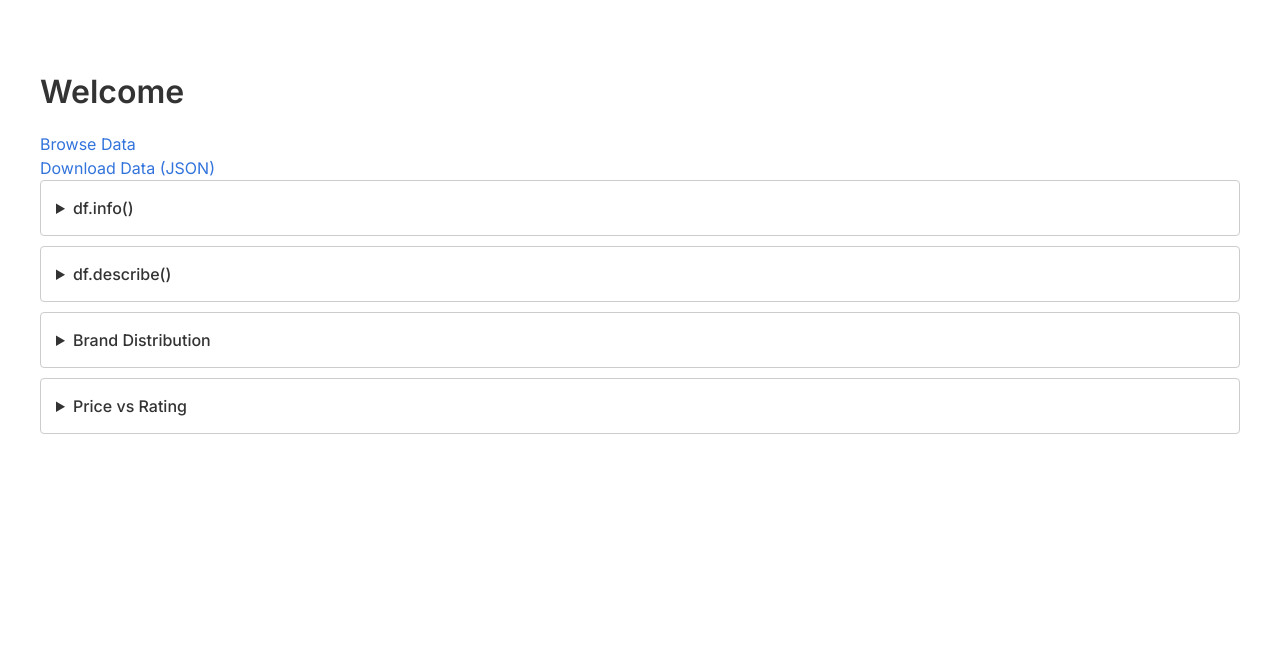
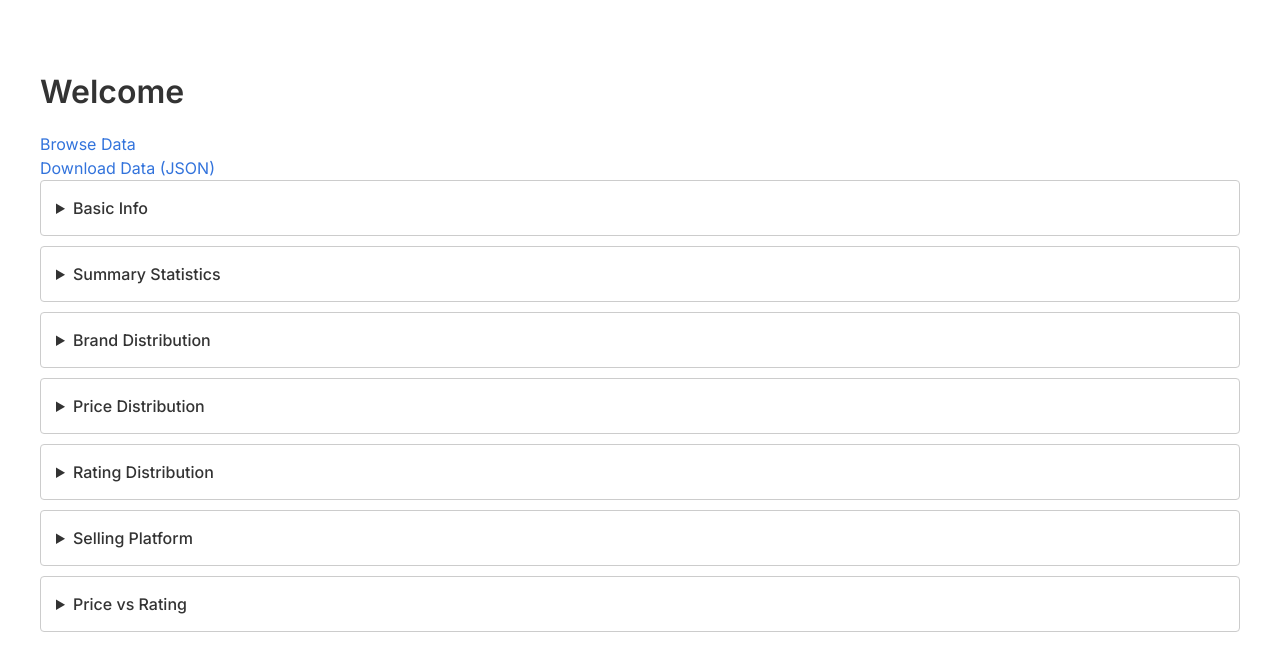
Before and after one commit to ezranudd/phone-dashboard, a Flask app: page / in a window 1280 px wide. Shown: the top 671 px of the page. Run offline with Flask 3, Linux system fonts and the light colour scheme.

Commit message:
Update graphs

```diff
--- a/main.py
+++ b/main.py
@@ -183,6 +183,103 @@ def brand_bar():
     # Return SVG
     return send_file(buffer, mimetype='image/svg+xml')
 
+@app.route('/price_histogram.svg')
+def price_histogram():
+    plt.figure(figsize=(12, 8))
+
+    # Create histogram of phone prices
+    plt.hist(
+        df['Price (USD)'],
+        bins=25,           # Number of bins
+        color='teal',
+        alpha=0.7,
+        edgecolor='black'
+    )
+
+    # Configure Plot
+    plt.title('Smartphone Price Distribution', fontsize=16)
+    plt.xlabel('Price (USD)', fontsize=12)
+    plt.ylabel('Number of Phones', fontsize=12)
+    plt.grid(True, alpha=0.3)
+    plt.legend(loc='upper right')
+
+    # Save plot to bytes buffer
+    buffer = io.BytesIO()
+    plt.savefig(buffer, format='svg', bbox_inches='tight')
+    buffer.seek(0)
+    plt.close()
+
+    # Return SVG
+    return send_file(buffer, mimetype='image/svg+xml')
+
+@app.route('/rating_histogram.svg')
+def rating_histogram():
+    plt.figure(figsize=(12, 8))
+
+    # Create histogram of phone ratings
+    plt.hist(
+        df['Rating'],
+        bins=20,           # Number of bins
+        color='teal',
+        alpha=0.7,
+        edgecolor='black',
+        range=(3.0, 5.0)   # Range to match ylim in price_rating chart
+    )
+
+    # Configure Plot
+    plt.title('Smartphone Rating Distribution', fontsize=16)
+    plt.xlabel('Rating (out of 5)', fontsize=12)
+    plt.ylabel('Number of Phones', fontsize=12)
+    plt.grid(True, alpha=0.3)
+    plt.legend(loc='upper left')
+
+    # Save plot to bytes buffer
+    buffer = io.BytesIO()
+    plt.savefig(buffer, format='svg', bbox_inches='tight')
+    buffer.seek(0)
+    plt.close()
+
+    # Return SVG
+    return send_file(buffer, mimetype='image/svg+xml')
+
+@app.route('/platform_pie.svg')
+def platform_pie():
+    # Count phones by selling platform
+    platform_counts = df['Selling Platform'].value_counts()
+
+    # Create figure and axis
+    plt.figure(figsize=(10, 8))
+
+    # Create pie chart
+    plt.pie(
+        platform_counts,
+        labels=platform_counts.index,
+        autopct='%1.1f%%',  # Show percentages
+        startangle=90,      # Start angle
+        shadow=False,       # No shadow
+        explode=[0.05] * len(platform_counts),  # Slightly explode all slices
+        textprops={'fontsize': 12},  # Font size for labels
+        colors=plt.cm.tab20(np.linspace(0, 1, len(platform_counts)))  # Using tab20 colormap
+    )
+    # Equal aspect ratio ensures the pie chart is circular
+    plt.axis('equal')
+
+    # Add title
+    plt.title('Smartphone Distribution by Selling Platform', fontsize=16)
+
+    # Add legend with counts - Moved to the right side outside the pie chart
+    legend_labels = [f"{platform} ({count})" for platform, count in zip(platform_counts.index, platform_counts)]
+    plt.legend(legend_labels, loc='center right', bbox_to_anchor=(1.25, 0.5), fontsize=10)
+
+    # Save plot to bytes buffer
+    buffer = io.BytesIO()
+    plt.savefig(buffer, format='svg', bbox_inches='tight')
+    buffer.seek(0)
+    plt.close()
+
+    # Return SVG
+    return send_file(buffer, mimetype='image/svg+xml')
+
 # Run App
 if __name__ == '__main__':
     with app.app_context():
@@ -201,4 +298,19 @@ if __name__ == '__main__':
         with open('static/images/brand_bar.svg', 'wb') as f:
             f.write(response.data)
 
+        # Generate and save price_histogram.svg
+        response = app.test_client().get('/price_histogram.svg')
+        with open('static/images/price_histogram.svg', 'wb') as f:
+            f.write(response.data)
+
+        # Generate and save rating_histogram.svg
+        response = app.test_client().get('/rating_histogram.svg')
+        with open('static/images/rating_histogram.svg', 'wb') as f:
+            f.write(response.data)
+
+        # Generate and save platform_pie.svg
+        response = app.test_client().get('/platform_pie.svg')
+        with open('static/images/platform_pie.svg', 'wb') as f:
+            f.write(response.data)
+
     app.run()
--- a/templates/index.html
+++ b/templates/index.html
@@ -10,12 +10,12 @@
 
     <section>
       <details>
-          <summary>df.info()</summary>
+        <summary>Basic Info</summary>
         <pre>{{ dataframe_info }}</pre>
       </details>
 
       <details>
-            <summary>df.describe()</summary>
+        <summary>Summary Statistics</summary>
         <div>{{ dataframe_describe|safe }}</div>
       </details>
 
@@ -26,6 +26,21 @@
       </details>
 
       <details>
+        <summary>Price Distribution</summary>
+        <img src="{{ url_for('static', filename='images/price_histogram.svg') }}">
+      </details>
+
+      <details>
+        <summary>Rating Distribution</summary>
+        <img src="{{ url_for('static', filename='images/rating_histogram.svg') }}">
+      </details>
+
+      <details>
+        <summary>Selling Platform</summary>
+        <img src="{{ url_for('static', filename='images/platform_pie.svg') }}">
+      </details>
+
+      <details>
         <summary>Price vs Rating</summary>
         <img src="{{ url_for('static', filename='images/price_rating.svg') }}">
       </details>
```
Also changed, not shown: static/images/brand_bar.svg, static/images/brand_pie.svg, static/images/platform_pie.svg (added), static/images/price_histogram.svg (added), static/images/price_rating.svg, static/images/rating_histogram.svg (added). Lines whose indentation alone changed are shown as unchanged.
